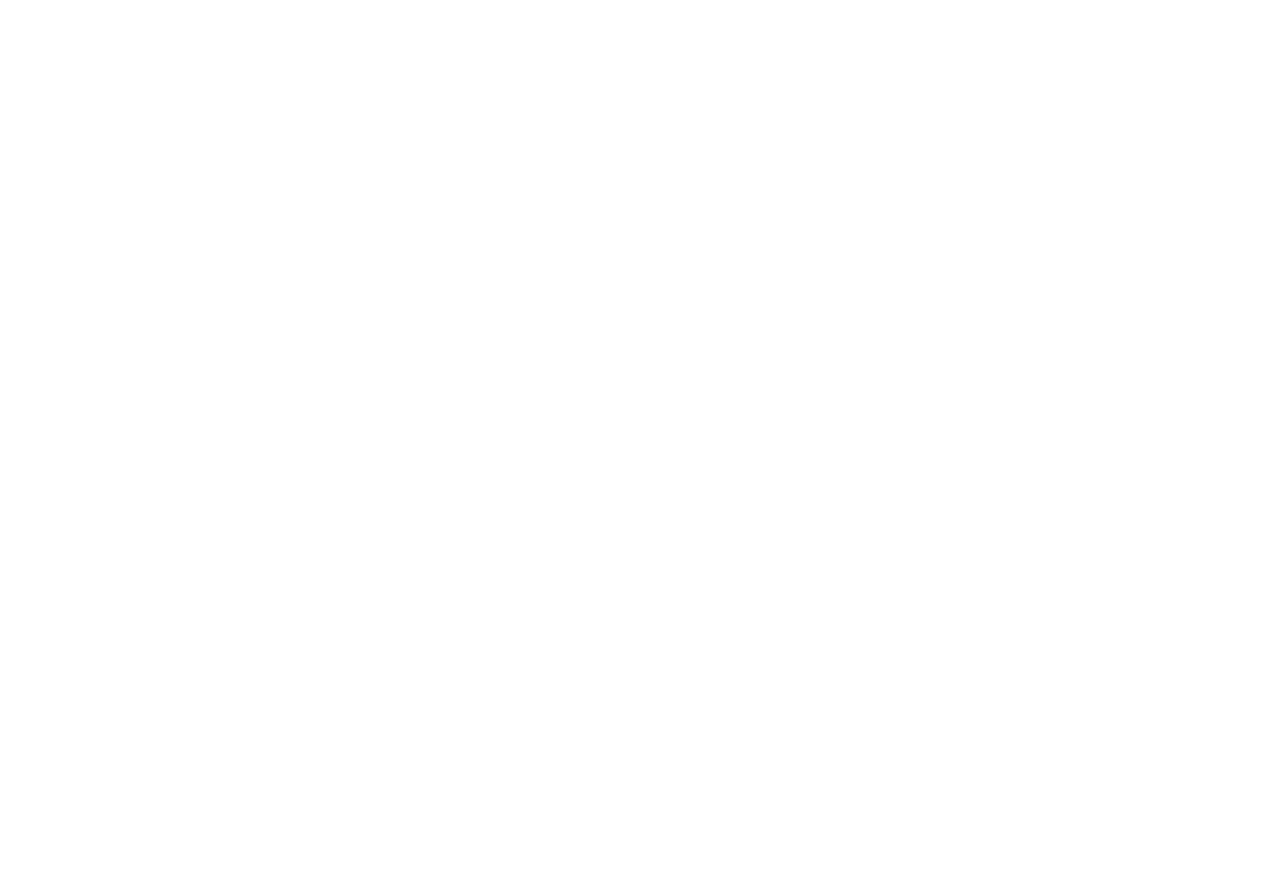
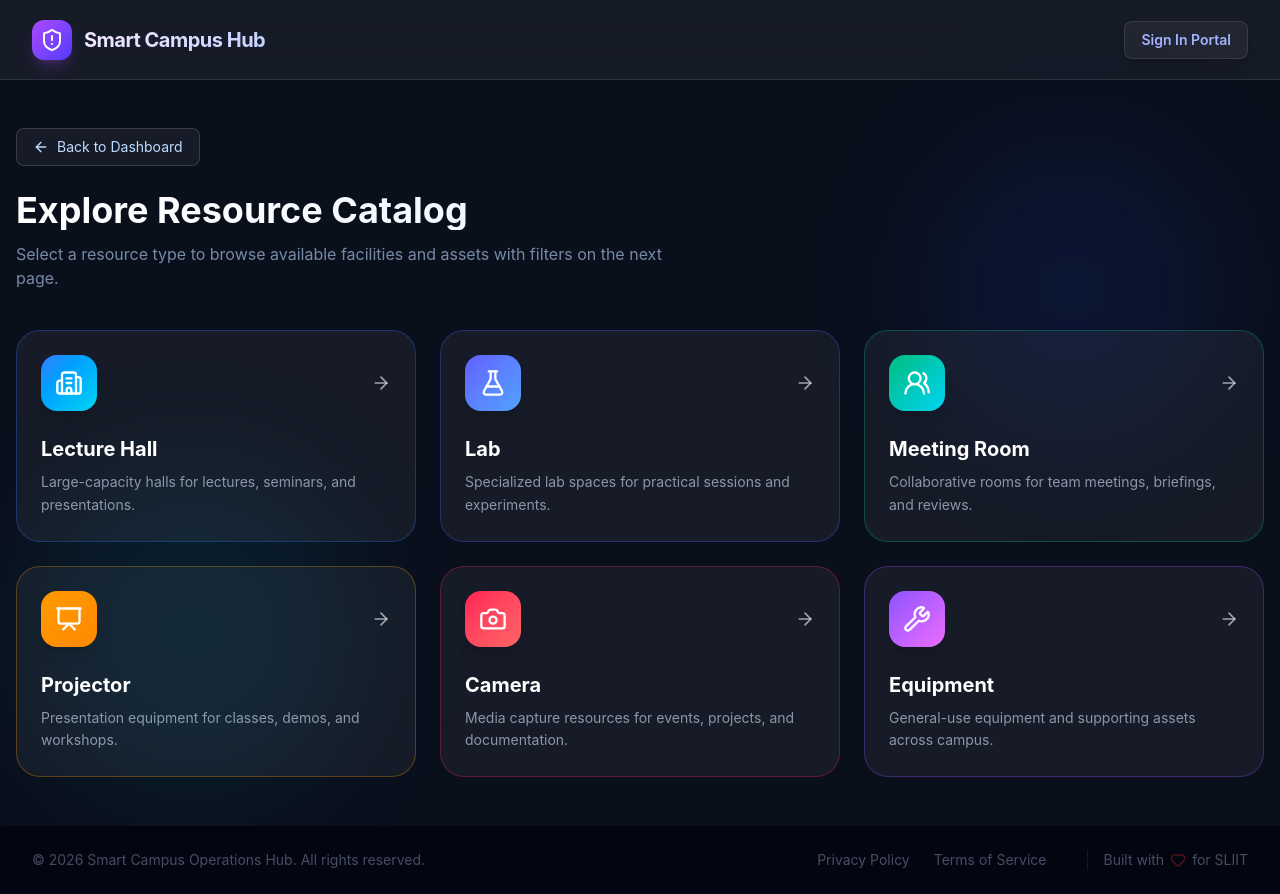
Before and after one commit to vibhukalpitha/Smart-Campus-Operations-Hub, a React app in the folder frontend/: page /resources/catalog in a window 1280 px wide. Before the commit this address had no page. Before the commit the page ends 800 px from the top, so only its background shows below. Built offline with nearby package versions, Linux system fonts and the light colour scheme; the HTML template or start-up script is replaced by a standard one.

Commit message:
add the catalog page and fix the routes

```diff
--- a/frontend/src/App.jsx
+++ b/frontend/src/App.jsx
@@ -1,4 +1,4 @@
-import { BrowserRouter as Router, Routes, Route } from 'react-router-dom';
+import { BrowserRouter as Router, Routes, Route, Navigate } from 'react-router-dom';
 import LoginPage from './pages/LoginPage';
 import Dashboard from './pages/Dashboard';
 import AdminDashboard from './pages/AdminDashboard';
@@ -10,6 +10,7 @@ import ForgotPasswordPage from './pages/ForgotPasswordPage';
 import ResetPasswordPage from './pages/ResetPasswordPage';
 import VerifyEmailPage from './pages/VerifyEmailPage';
 import ResourceListPage from './pages/ResourceListPage';
+import ResourceTypeCatalogPage from './pages/ResourceTypeCatalogPage';
 import BookingFormPage from './pages/BookingFormPage';
 import MyBookingsPage from './pages/MyBookingsPage';
 import AdminBookingsPage from './pages/AdminBookingsPage';
@@ -34,7 +35,9 @@ function App() {
           {/* Protected User Routes */}
           <Route path="/dashboard" element={<Dashboard />} />
           <Route path="/profile" element={<ProfilePage />} />
-          <Route path="/resources" element={<ResourceListPage />} />
+          <Route path="/resources/catalog" element={<ResourceTypeCatalogPage />} />
+          <Route path="/resources" element={<Navigate to="/resources/catalog" replace />} />
+          <Route path="/resources/type/:type" element={<ResourceListPage />} />
           <Route path="/book/:id" element={<BookingFormPage />} />
           <Route path="/my-bookings" element={<MyBookingsPage />} />
 
--- a/frontend/src/pages/BookingFormPage.jsx
+++ b/frontend/src/pages/BookingFormPage.jsx
@@ -71,7 +71,7 @@ const BookingFormPage = () => {
         <div className="min-h-screen bg-[#0a0f1c] flex flex-col items-center justify-center text-white px-4 text-center">
             <h2 className="text-3xl font-bold mb-4">Error</h2>
             <p className="text-white/60 mb-8">{error}</p>
-            <button onClick={() => navigate('/resources')} className="px-6 py-2 bg-blue-600 rounded-xl font-bold">Back to Resources</button>
+            <button onClick={() => navigate('/resources/catalog')} className="px-6 py-2 bg-blue-600 rounded-xl font-bold">Back to Resources</button>
         </div>
     );
 
@@ -81,7 +81,7 @@ const BookingFormPage = () => {
 
             <main className="flex-1 container mx-auto px-4 py-12 max-w-4xl">
                 <button
-                    onClick={() => navigate('/resources')}
+                    onClick={() => navigate('/resources/catalog')}
                     className="flex items-center text-blue-300 hover:text-white mb-8 transition-colors group"
                 >
                     <ArrowLeft className="w-4 h-4 mr-2 group-hover:-translate-x-1 transition-transform" />
--- a/frontend/src/pages/Dashboard.jsx
+++ b/frontend/src/pages/Dashboard.jsx
@@ -170,7 +170,7 @@ const Dashboard = () => {
                             <div className="grid grid-cols-1 md:grid-cols-2 lg:grid-cols-3 gap-6">
                                 {/* Book a Resource */}
                                 <div
-                                    onClick={() => navigate('/resources')}
+                                    onClick={() => navigate('/resources/catalog')}
                                     className="bg-white/5 backdrop-blur-xl border border-white/10 rounded-3xl p-8 hover:bg-white/10 transition-all group cursor-pointer relative overflow-hidden"
                                 >
                                     <div className="absolute top-0 right-0 w-24 h-24 bg-blue-500/10 rounded-bl-full group-hover:bg-blue-500/20 transition-all duration-500"></div>
--- a/frontend/src/pages/ResourceListPage.jsx
+++ b/frontend/src/pages/ResourceListPage.jsx
@@ -1,11 +1,17 @@
 import { useState, useEffect } from 'react';
-import { useNavigate } from 'react-router-dom';
+import { useNavigate, useParams } from 'react-router-dom';
 import { resourceService } from '../services/api';
 import Header from '../components/Header';
 import Footer from '../components/Footer';
-import { MapPin, Users, Info, Calendar, Clock3, Search, Filter, CheckCircle, XCircle, X } from 'lucide-react';
+import { MapPin, Users, Info, Calendar, Clock3, Filter, CheckCircle, XCircle, X, ArrowLeft } from 'lucide-react';
+
+const RESOURCE_TYPES = ['LECTURE_HALL', 'LAB', 'MEETING_ROOM', 'PROJECTOR', 'CAMERA', 'EQUIPMENT'];
 
 const ResourceListPage = () => {
+    const { type: typeParam } = useParams();
+    const lockedType = typeParam && RESOURCE_TYPES.includes(typeParam) ? typeParam : null;
+    const isTypeLocked = Boolean(lockedType);
+
     const [resources, setResources] = useState([]);
     const [loading, setLoading] = useState(true);
     const [error, setError] = useState(null);
@@ -14,7 +20,7 @@ const ResourceListPage = () => {
     // Combined filter states
     const [filters, setFilters] = useState({
         searchTerm: '',
-        type: null,
+        type: lockedType,
         minCapacity: null,
         location: null,
         status: 'ACTIVE'
@@ -25,7 +31,21 @@ const ResourceListPage = () => {
     const [pageSize] = useState(9);
     const [totalPages, setTotalPages] = useState(1);
     const [totalElements, setTotalElements] = useState(0);
-    const [types] = useState(['LECTURE_HALL', 'LAB', 'MEETING_ROOM', 'PROJECTOR', 'CAMERA', 'EQUIPMENT']);
+    const types = RESOURCE_TYPES;
+
+    useEffect(() => {
+        setPage(0);
+        setFilters(prev => {
+            if (prev.type === lockedType) {
+                return prev;
+            }
+
+            return {
+                ...prev,
+                type: lockedType
+            };
+        });
+    }, [lockedType]);
 
     useEffect(() => {
         fetchResources();
@@ -79,7 +99,7 @@ const ResourceListPage = () => {
     const resetFilters = () => {
         setFilters({
             searchTerm: '',
-            type: null,
+            type: lockedType,
             minCapacity: null,
             location: null,
             status: 'ACTIVE'
@@ -90,11 +110,14 @@ const ResourceListPage = () => {
 
     const activeFilterCount =
         (filters.searchTerm ? 1 : 0) +
-        (filters.type ? 1 : 0) +
+        (filters.type && !isTypeLocked ? 1 : 0) +
         (filters.minCapacity ? 1 : 0) +
         (filters.location ? 1 : 0) +
         (filters.status && filters.status !== 'ACTIVE' ? 1 : 0);
     const formatType = (type) => type.replace(/_/g, ' ');
+    const filterGridClass = isTypeLocked
+        ? 'grid grid-cols-1 md:grid-cols-2 lg:grid-cols-5 gap-4'
+        : 'grid grid-cols-1 md:grid-cols-2 lg:grid-cols-6 gap-4';
 
     const formatTime = (timeValue) => {
         if (!timeValue) return null;
@@ -151,10 +174,23 @@ const ResourceListPage = () => {
                 <div className="relative z-10">
                     <div className="flex flex-col md:flex-row md:items-center justify-between mb-6 gap-6">
                         <div>
+                            {isTypeLocked && (
+                                <button
+                                    onClick={() => navigate('/resources/catalog')}
+                                    className="mb-4 inline-flex items-center gap-2 px-3 py-1.5 rounded-lg border border-white/15 bg-white/5 hover:bg-white/10 text-blue-200 text-xs font-semibold uppercase tracking-wider transition-colors"
+                                >
+                                    <ArrowLeft className="w-3.5 h-3.5" />
+                                    Back to Types
+                                </button>
+                            )}
                             <h2 className="text-4xl font-bold text-transparent bg-clip-text bg-gradient-to-r from-white to-white/60">
-                                Campus Resources
+                                {isTypeLocked ? `${formatType(lockedType)} Resources` : 'Campus Resources'}
                             </h2>
-                            <p className="text-blue-200/50 mt-2">Browse and book facilities for your needs</p>
+                            <p className="text-blue-200/50 mt-2">
+                                {isTypeLocked
+                                    ? 'Browse and book resources in this category'
+                                    : 'Browse and book facilities for your needs'}
+                            </p>
                         </div>
                         {activeFilterCount > 0 && (
                             <button
@@ -174,7 +210,7 @@ const ResourceListPage = () => {
                             <h3 className="font-semibold text-white">Filters</h3>
                         </div>
 
-                        <div className="grid grid-cols-1 md:grid-cols-2 lg:grid-cols-6 gap-4">
+                        <div className={filterGridClass}>
                             {/* Search */}
                             <div>
                                 <label className="block text-xs font-medium text-blue-300 mb-2">Search</label>
@@ -187,7 +223,7 @@ const ResourceListPage = () => {
                                 />
                             </div>
 
-                            {/* Type Filter */}
+                            {!isTypeLocked && (
                                 <div>
                                     <label className="block text-xs font-medium text-blue-300 mb-2">Type</label>
                                     <select
@@ -201,6 +237,7 @@ const ResourceListPage = () => {
                                         ))}
                                     </select>
                                 </div>
+                            )}
 
                             {/* Min Capacity Filter */}
                             <div>
--- /dev/null
+++ b/frontend/src/pages/ResourceTypeCatalogPage.jsx
@@ -0,0 +1,130 @@
+import { useNavigate } from 'react-router-dom';
+import Header from '../components/Header';
+import Footer from '../components/Footer';
+import {
+    ArrowLeft,
+    ArrowRight,
+    Building2,
+    Camera,
+    FlaskConical,
+    Presentation,
+    Users2,
+    Wrench
+} from 'lucide-react';
+
+const RESOURCE_TYPE_CARDS = [
+    {
+        value: 'LECTURE_HALL',
+        title: 'Lecture Hall',
+        description: 'Large-capacity halls for lectures, seminars, and presentations.',
+        icon: Building2,
+        accent: 'from-blue-500 to-cyan-400',
+        border: 'border-blue-500/30'
+    },
+    {
+        value: 'LAB',
+        title: 'Lab',
+        description: 'Specialized lab spaces for practical sessions and experiments.',
+        icon: FlaskConical,
+        accent: 'from-indigo-500 to-blue-400',
+        border: 'border-indigo-500/30'
+    },
+    {
+        value: 'MEETING_ROOM',
+        title: 'Meeting Room',
+        description: 'Collaborative rooms for team meetings, briefings, and reviews.',
+        icon: Users2,
+        accent: 'from-emerald-500 to-cyan-400',
+        border: 'border-emerald-500/30'
+    },
+    {
+        value: 'PROJECTOR',
+        title: 'Projector',
+        description: 'Presentation equipment for classes, demos, and workshops.',
+        icon: Presentation,
+        accent: 'from-amber-500 to-orange-400',
+        border: 'border-amber-500/30'
+    },
+    {
+        value: 'CAMERA',
+        title: 'Camera',
+        description: 'Media capture resources for events, projects, and documentation.',
+        icon: Camera,
+        accent: 'from-rose-500 to-red-400',
+        border: 'border-rose-500/30'
+    },
+    {
+        value: 'EQUIPMENT',
+        title: 'Equipment',
+        description: 'General-use equipment and supporting assets across campus.',
+        icon: Wrench,
+        accent: 'from-violet-500 to-fuchsia-400',
+        border: 'border-violet-500/30'
+    }
+];
+
+const ResourceTypeCatalogPage = () => {
+    const navigate = useNavigate();
+
+    const openTypeResources = (type) => {
+        navigate(`/resources/type/${type}`);
+    };
+
+    return (
+        <div className="min-h-screen bg-[#0a0f1c] text-white flex flex-col font-sans">
+            <Header />
+
+            <main className="flex-1 container mx-auto px-4 py-12 relative">
+                <div className="absolute top-16 right-16 w-72 h-72 bg-blue-600/10 rounded-full blur-3xl pointer-events-none"></div>
+                <div className="absolute bottom-8 left-8 w-80 h-80 bg-cyan-500/10 rounded-full blur-3xl pointer-events-none"></div>
+
+                <div className="relative z-10">
+                    <button
+                        onClick={() => navigate('/dashboard')}
+                        className="mb-6 inline-flex items-center gap-2 px-4 py-2 rounded-lg border border-white/15 bg-white/5 hover:bg-white/10 text-blue-200 text-sm transition-colors"
+                    >
+                        <ArrowLeft className="w-4 h-4" />
+                        Back to Dashboard
+                    </button>
+
+                    <div className="mb-10">
+                        <h2 className="text-4xl font-bold text-transparent bg-clip-text bg-gradient-to-r from-white to-blue-100">
+                            Explore Resource Catalog
+                        </h2>
+                        <p className="text-blue-200/60 mt-3 max-w-2xl">
+                            Select a resource type to browse available facilities and assets with filters on the next page.
+                        </p>
+                    </div>
+
+                    <div className="grid grid-cols-1 md:grid-cols-2 xl:grid-cols-3 gap-6">
+                        {RESOURCE_TYPE_CARDS.map((typeCard) => {
+                            const Icon = typeCard.icon;
+
+                            return (
+                                <button
+                                    key={typeCard.value}
+                                    onClick={() => openTypeResources(typeCard.value)}
+                                    className={`text-left rounded-3xl p-6 border ${typeCard.border} bg-white/5 hover:bg-white/10 transition-all duration-300 hover:-translate-y-1`}
+                                >
+                                    <div className="flex items-center justify-between mb-6">
+                                        <div className={`w-14 h-14 rounded-2xl bg-gradient-to-br ${typeCard.accent} flex items-center justify-center shadow-lg`}>
+                                            <Icon className="w-7 h-7 text-white" />
+                                        </div>
+                                        <ArrowRight className="w-5 h-5 text-white/60" />
+                                    </div>
+
+                                    <h3 className="text-xl font-bold text-white mb-2">{typeCard.title}</h3>
+                                    <p className="text-sm leading-relaxed text-blue-100/60">{typeCard.description}</p>
+                                </button>
+                            );
+                        })}
+                    </div>
+                </div>
+            </main>
+
+            <Footer />
+        </div>
+    );
+};
+
+export default ResourceTypeCatalogPage;
```
Also changed, not shown: 1 other file (tests, documents, lock files or other folders). Lines whose indentation alone changed are shown as unchanged.
